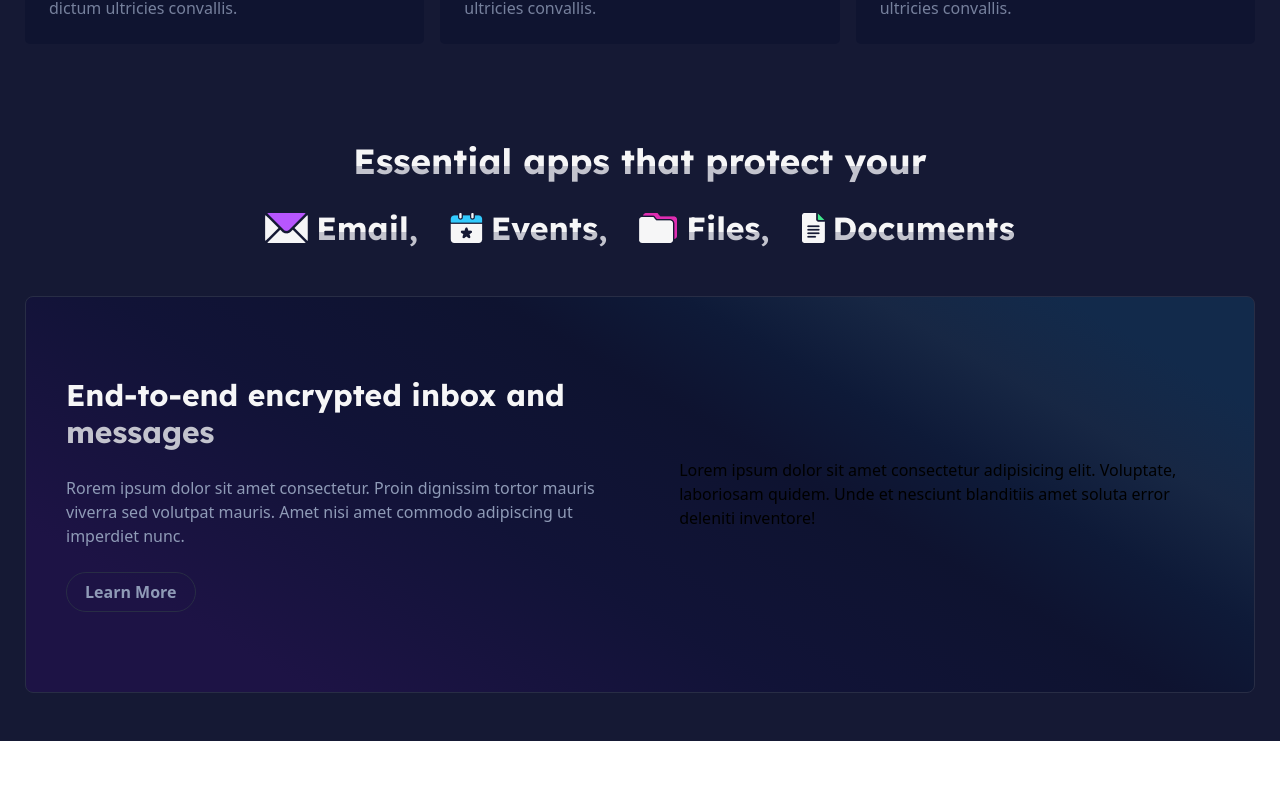
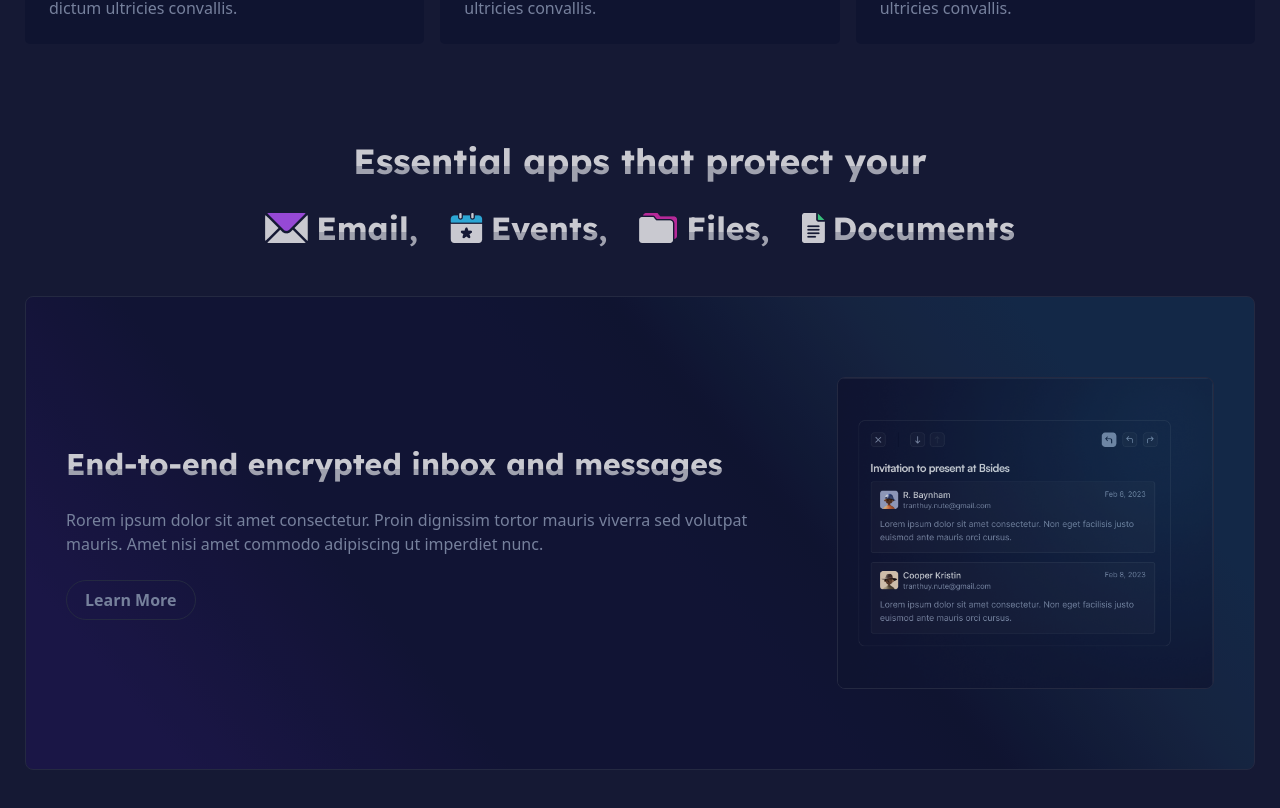
Before and after one commit to salv20/webocean, a React (Vite) app: page / in a window 1280 px wide. Shown: the part 1353-2161 px from the top of the page. Before the commit the page ends 2094 px from the top, so only its background shows below. Built offline with nearby package versions, Linux system fonts and the light colour scheme.

Commit message:
encypted box

```diff
--- a/src/components/Essential.jsx
+++ b/src/components/Essential.jsx
@@ -1,3 +1,5 @@
+import {motion} from 'framer-motion'
+import { fadeIn,item } from '../../animation/Variants'
 const protect={
     app:[
         'email,',
@@ -18,12 +20,23 @@ const Essential = () => {
   return (
     <section className="bg-primary section">
      <div className="container mx-auto">
-        <div className="flex flex-col gap-6">
+        <motion.div
+        className="flex flex-col gap-6"
+        variants={fadeIn('up',0.3,1.2)}
+            initial="initial"
+            whileInView={'animate'}
+        >
 <div className="items-center text-center">
-            <h3 className="heading-text">Essential apps that protect your</h3>
+            <motion.h3
+            className="heading-text"
+            variants={item('up',0.5)}
+            >Essential apps that protect your</motion.h3>
 
 </div>
-<div className="grid grid-cols-2 sm:flex mx-auto gap-2 sm:gap-8">
+<motion.div
+ className="grid grid-cols-2 sm:flex mx-auto gap-2 sm:gap-8"
+ variants={item('up',0.5)}
+ >
 {
     protect.icons.map((icon,index)=>(
         <div className="
@@ -36,11 +49,13 @@ const Essential = () => {
         </div>
     ))
 }
-    </div>
+    </motion.div>
 
 {/*  */}
-<article className="py-20 px-10 end-end flex flex-col md:flex-row items-center mt-6 gap-16 border-[1px] border-[#282D45] rounded-lg">
-<div className=" flex flex-col gap-6 items-center md:items-start text-center md:text-left ">
+<motion.article
+ variants={item('up',0.5)}
+ className="bg-encrypt lg:bg-encryptLG py-20 px-10 flex flex-col lg:flex-row items-center mt-6 gap-16 border-[1px] border-[#282D45] rounded-lg">
+<div className=" flex flex-col gap-6 items-center lg:items-start text-center lg:text-left ">
 <h3
 className=" crm-h1 leading-tight  text-xl md:text-[24px] lg:text-[30px]"
 >End-to-end encrypted inbox and messages</h3>
@@ -53,13 +68,13 @@ Rorem ipsum dolor sit amet consectetur. Proin dignissim tortor mauris viverra se
 
 </div>
 
-<div className="">
-    Lorem ipsum dolor sit amet consectetur adipisicing elit. Voluptate, laboriosam quidem. Unde et nesciunt blanditiis amet soluta error deleniti inventore!
+<div className=" w-full xl:w-fit ">
+    <img src="/Ellipse 10.png" alt="" className='border-[1px] border-[#282D45] rounded-lg' />
 </div>
 
-</article>
+</motion.article>
 {/*  */}
-        </div>
+        </motion.div>
         </div>
     </section>
   )
--- a/src/index.css
+++ b/src/index.css
@@ -141,18 +141,6 @@ transform: rotate(40deg) translateY(5px);
     position: relative;
   }
 
-  .end-end{
-   background-image:linear-gradient(
-   30deg,
-      #1d1345  15%,
-      #111337 40%,
-      #0e1330 60%,
-      #0e1a38 70%,
-      #172744 80%,
-      #122a4b 90%
-   );
-  }
-
   @layer base{
     .section{
       @apply py-8 md:py-12
--- a/tailwind.config.js
+++ b/tailwind.config.js
@@ -14,6 +14,10 @@ padding:{
       screens:{
         sl:'720px',
       },
+      backgroundImage:{
+        encrypt:"linear-gradient( 130deg, #1c164b  10%, #111335 30%, #111335 50%,#0e1330 60%,#162744 75%,#132c4c 85%)",
+        encryptLG:"linear-gradient( 50deg, #1c164b  10%, #111335 30%, #111335 50%,#0e1330 60%,#162744 75%,#132c4c 85%)",
+      },
       fontFamily:{
         Lexend: "Lexend"
       },
```
Also changed, not shown: public/Ellipse 10.png (added).
